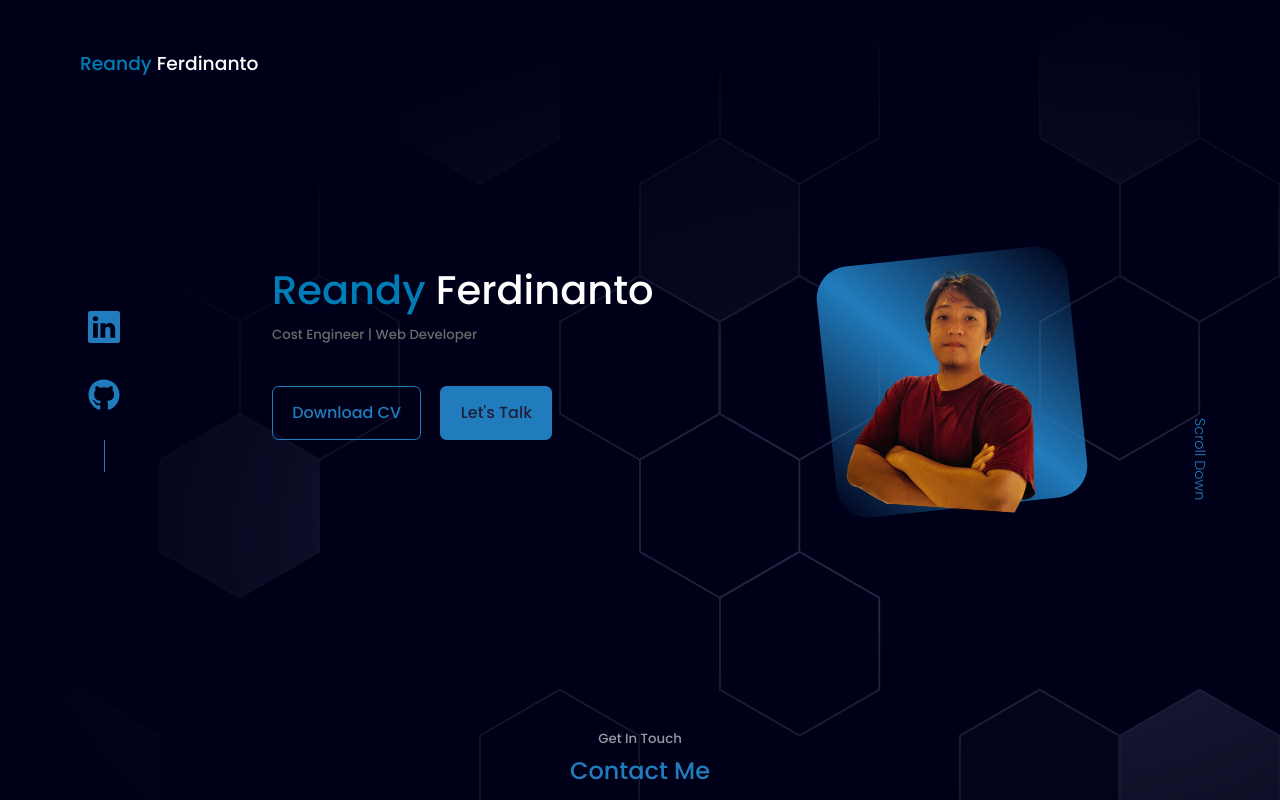
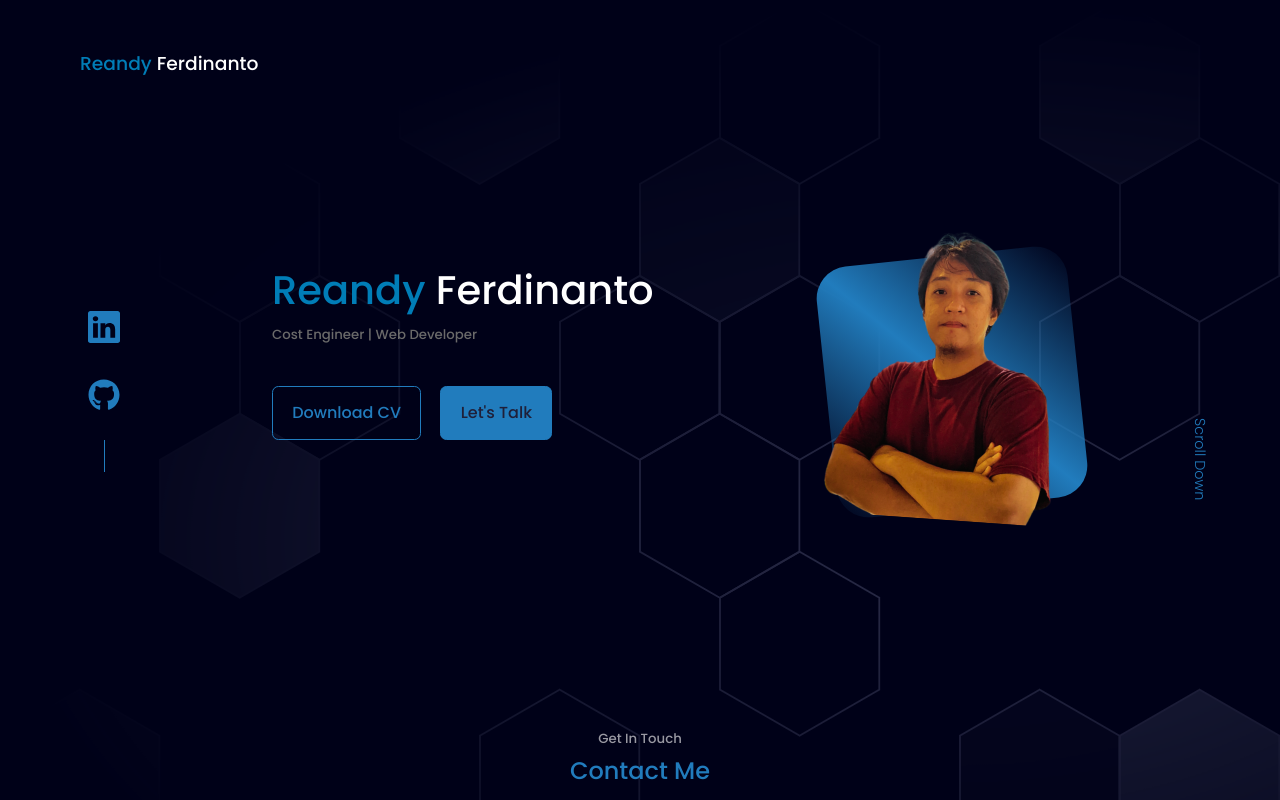
Before and after one commit to reandyferdinanto/dashboardReandy, a React (Create React App) app: page / in a window 1280 px wide. Shown: the top 800 px of the page. Built offline with nearby package versions, Linux system fonts and the light colour scheme.

Commit message:
update css profile picture

```diff
--- a/src/assets/components/header/header.css
+++ b/src/assets/components/header/header.css
@@ -50,10 +50,14 @@ header {
   }
 
   .about__me-image {
+    position: absolute;
+    top: -15%;
     border-radius: 2rem;
     overflow: hidden;
     transform: rotate(10deg);
     transition: var(--transition);
+    width: 120%;
+    height: 120%;
   }
 
   .about__me-image:hover {
```
